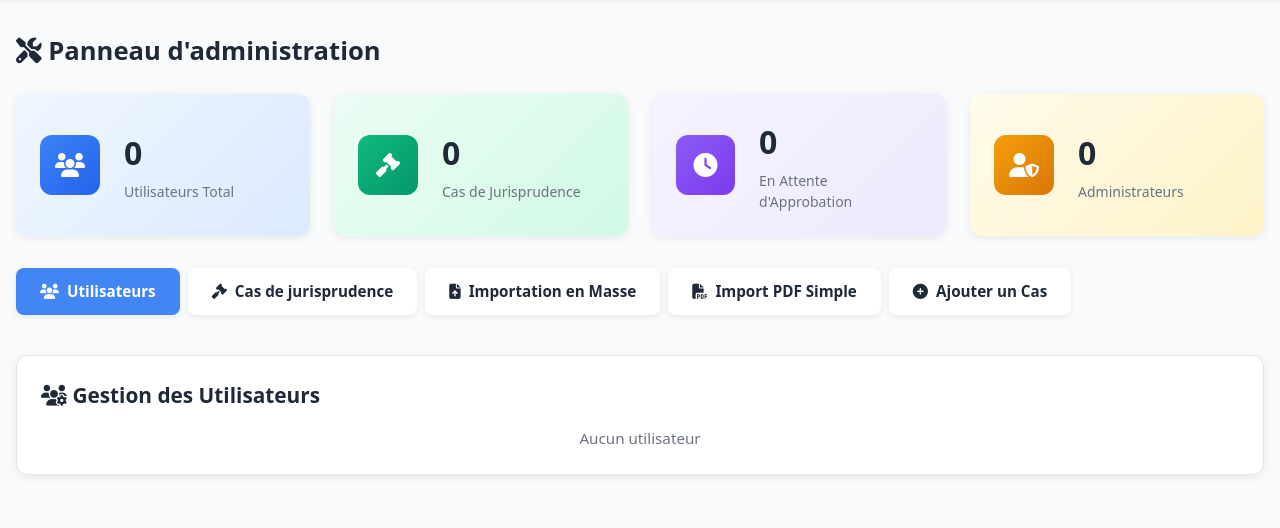
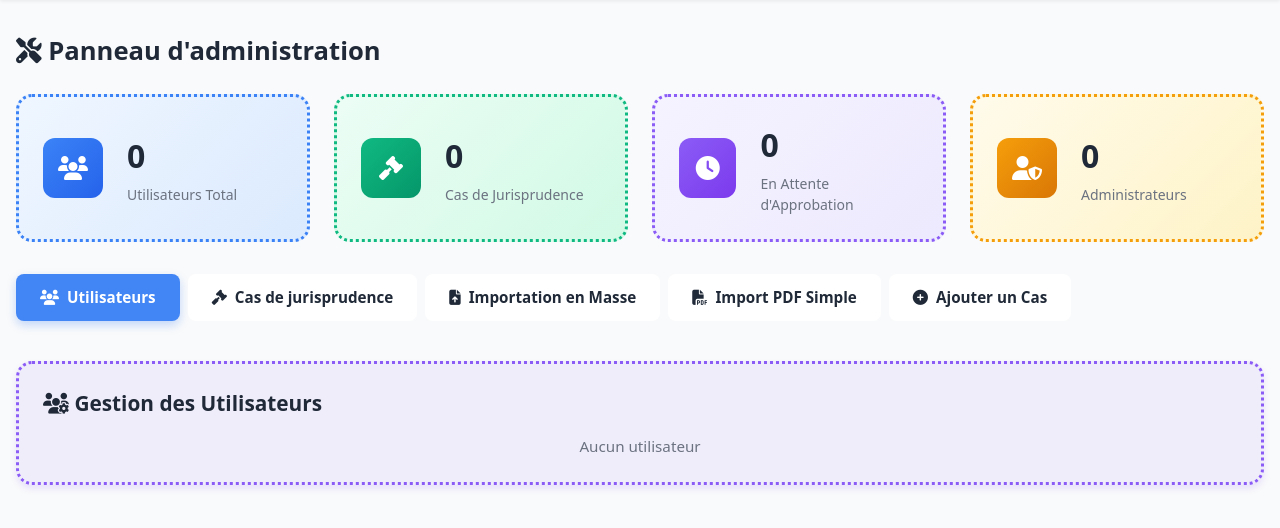
Before and after one commit to moa-digitalagency/JusristudeAI, a Flask app: page /admin in a window 1280 px wide. Shown: the part 71-599 px from the top of the page. Run offline with Flask 3, Linux system fonts and the light colour scheme; parts of the project's set-up code (start-up, migrations or seed data) failed here and were passed over; some libraries are stand-ins or nearby versions.

Commit message:
Restore dotted borders and semi-transparent backgrounds for stat blocks
Reverts button styling changes and applies dotted borders and semi-transparent backgrounds to stat cards in frontend/static/css/moa-design.css and frontend/templates/admin_new.html.

Replit-Commit-Author: Agent
Replit-Commit-Session-Id: 726f8e06-44b8-4bd8-aac1-5aad44fd1577
Replit-Commit-Checkpoint-Type: full_checkpoint
Replit-Commit-Screenshot-Url: https://storage.googleapis.com/screenshot-production-us-central1/02707c4e-da05-4ac5-b1ed-56f41ed29d42/726f8e06-44b8-4bd8-aac1-5aad44fd1577/fzHq6zx

```diff
--- a/frontend/static/css/moa-design.css
+++ b/frontend/static/css/moa-design.css
@@ -74,24 +74,23 @@ h3 {
 }
 
 .btn-primary {
-    background: var(--primary-blue-50);
-    color: var(--primary-blue-700);
-    border: 2px solid var(--primary-blue-500);
-    border-radius: 0.5rem;
-    padding: 0.5rem 1rem;
+    background: #4285f4;
+    color: white;
+    border: none;
+    border-radius: 8px;
+    padding: 0.65rem 1.25rem;
     font-weight: 600;
     font-size: 0.95rem;
     cursor: pointer;
-    box-shadow: 0 2px 4px rgba(59, 130, 246, 0.15);
+    box-shadow: 0 2px 8px rgba(66, 133, 244, 0.3);
     transition: all 0.2s ease;
     text-decoration: none;
     display: inline-block;
 }
 
 .btn-primary:hover {
-    background: var(--primary-blue-500);
-    color: white;
-    box-shadow: 0 6px 10px rgba(59, 130, 246, 0.3);
+    background: #3367d6;
+    box-shadow: 0 4px 12px rgba(66, 133, 244, 0.4);
     transform: translateY(-2px);
 }
 
@@ -134,45 +133,45 @@ h3 {
 }
 
 .section-blue {
-    background: white;
-    border-radius: 12px;
+    background: rgba(59, 130, 246, 0.05);
+    border: 3px dotted var(--primary-blue-500);
+    border-radius: 1rem;
     padding: 1.5rem;
-    box-shadow: 0 2px 8px rgba(0, 0, 0, 0.08);
+    box-shadow: 0 4px 6px rgba(59, 130, 246, 0.1);
     transition: all 0.3s ease;
-    border: 1px solid #e5e7eb;
 }
 
 .section-blue:hover {
     transform: translateY(-2px);
-    box-shadow: 0 4px 12px rgba(0, 0, 0, 0.12);
+    box-shadow: 0 8px 12px rgba(0, 0, 0, 0.15);
 }
 
 .section-green {
-    background: white;
-    border-radius: 12px;
+    background: rgba(34, 197, 94, 0.05);
+    border: 3px dotted var(--green-500);
+    border-radius: 1rem;
     padding: 1.5rem;
-    box-shadow: 0 2px 8px rgba(0, 0, 0, 0.08);
+    box-shadow: 0 4px 6px rgba(34, 197, 94, 0.1);
     transition: all 0.3s ease;
-    border: 1px solid #e5e7eb;
 }
 
 .section-green:hover {
     transform: translateY(-2px);
-    box-shadow: 0 4px 12px rgba(0, 0, 0, 0.12);
+    box-shadow: 0 8px 12px rgba(0, 0, 0, 0.15);
 }
 
 .section-violet {
-    background: white;
-    border-radius: 12px;
+    background: rgba(139, 92, 246, 0.08);
+    border: 3px dotted var(--violet-500);
+    border-radius: 1rem;
     padding: 1.5rem;
-    box-shadow: 0 2px 8px rgba(0, 0, 0, 0.08);
+    box-shadow: 0 4px 6px rgba(139, 92, 246, 0.15);
     transition: all 0.3s ease;
-    border: 1px solid #e5e7eb;
 }
 
 .section-violet:hover {
     transform: translateY(-2px);
-    box-shadow: 0 4px 12px rgba(0, 0, 0, 0.12);
+    box-shadow: 0 8px 12px rgba(0, 0, 0, 0.15);
 }
 
 .badge-green {
--- a/frontend/templates/admin_new.html
+++ b/frontend/templates/admin_new.html
@@ -16,24 +16,24 @@
 
         .stat-card {
             background: white;
-            border-radius: 12px;
+            border-radius: 16px;
             padding: 1.5rem;
+            border: 3px dotted;
             display: flex;
             align-items: center;
             gap: 1.5rem;
             transition: transform 0.2s, box-shadow 0.2s;
-            box-shadow: 0 2px 8px rgba(0, 0, 0, 0.08);
         }
 
         .stat-card:hover {
-            transform: translateY(-3px);
-            box-shadow: 0 8px 20px rgba(0, 0, 0, 0.12);
+            transform: translateY(-5px);
+            box-shadow: 0 10px 25px rgba(0, 0, 0, 0.1);
         }
 
-        .stat-card.blue { background: linear-gradient(135deg, #eff6ff 0%, #dbeafe 100%); }
-        .stat-card.green { background: linear-gradient(135deg, #ecfdf5 0%, #d1fae5 100%); }
-        .stat-card.violet { background: linear-gradient(135deg, #f5f3ff 0%, #ede9fe 100%); }
-        .stat-card.orange { background: linear-gradient(135deg, #fffbeb 0%, #fef3c7 100%); }
+        .stat-card.blue { border-color: #3b82f6; background: linear-gradient(135deg, #eff6ff 0%, #dbeafe 100%); }
+        .stat-card.green { border-color: #10b981; background: linear-gradient(135deg, #ecfdf5 0%, #d1fae5 100%); }
+        .stat-card.violet { border-color: #8b5cf6; background: linear-gradient(135deg, #f5f3ff 0%, #ede9fe 100%); }
+        .stat-card.orange { border-color: #f59e0b; background: linear-gradient(135deg, #fffbeb 0%, #fef3c7 100%); }
 
         .stat-icon {
             width: 60px;
@@ -84,18 +84,18 @@
             display: flex;
             align-items: center;
             gap: 0.5rem;
-            box-shadow: 0 2px 6px rgba(0, 0, 0, 0.08);
+            color: #1f2937;
         }
 
         .tab:hover {
             background: #f3f4f6;
             transform: translateY(-2px);
-            box-shadow: 0 4px 10px rgba(0, 0, 0, 0.12);
         }
 
         .tab.active {
             background: #4285f4;
             color: white;
+            box-shadow: 0 4px 10px rgba(66, 133, 244, 0.3);
         }
 
         .tab-content {
```
